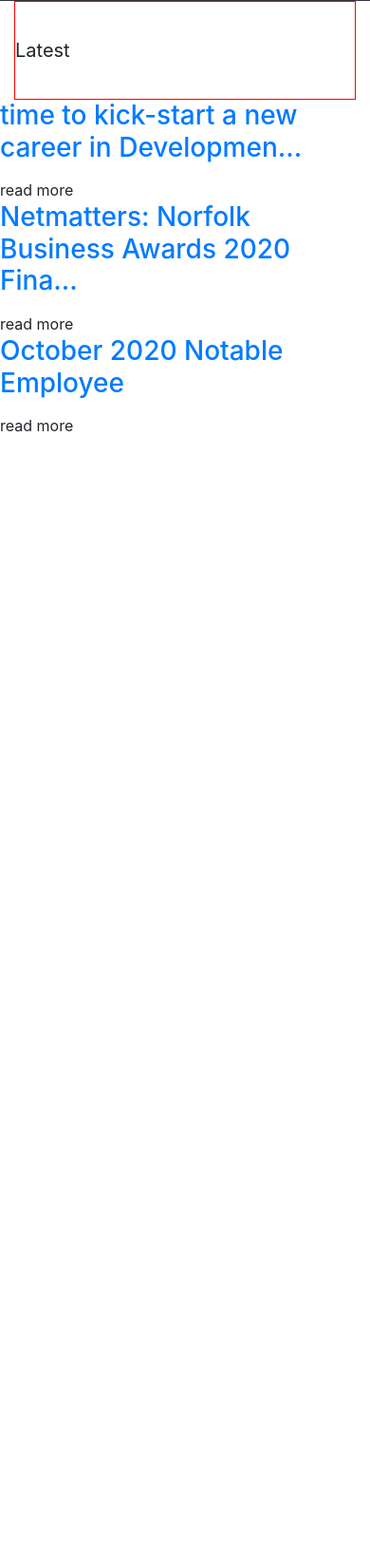
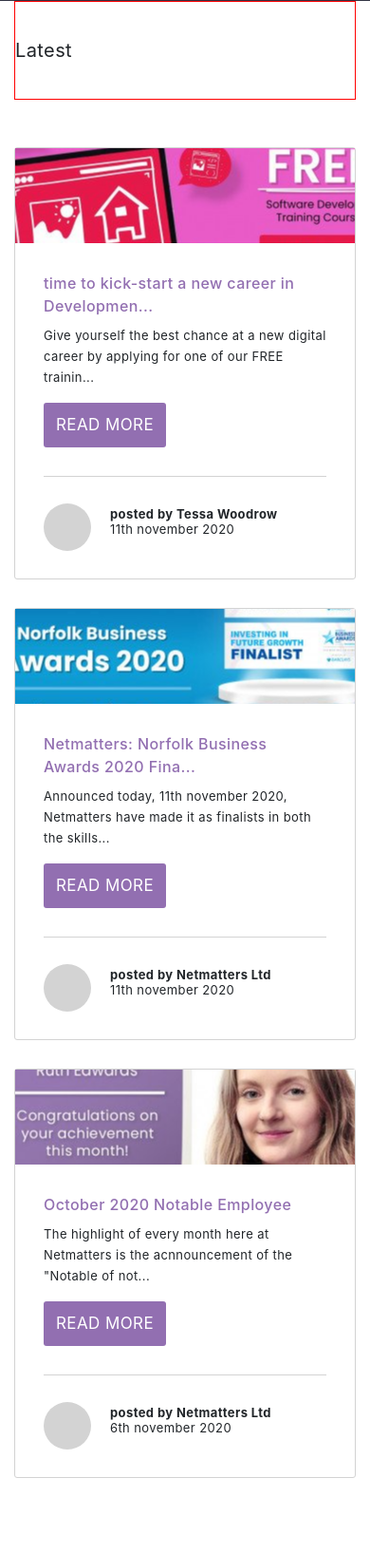
Before and after one commit to Gammage/PHP_JS_HTML_CSS_reflection, a PHP site: page / in a window 390 px wide. Shown: the part 3889-5525 px from the top of the page at 95% size. Before the commit the page ends 4344 px from the top, so only its background shows below. Run offline with PHP 8.4, Linux system fonts and the light colour scheme; some libraries are stand-ins or nearby versions.

Commit message:
Mobile news styling needs image styling. read desc.
Image needs to stretch with screen, but not overflow.

```diff
--- a/SCSS/styles.css
+++ b/SCSS/styles.css
@@ -243,7 +243,8 @@
 
 body {
   font-family: "Poppins", sans-serif;
-  background-color: grey;
+  letter-spacing: 0.4px;
+  background-color: lightgray;
   margin: 0;
   -webkit-box-sizing: border-box;
           box-sizing: border-box;
@@ -607,7 +608,6 @@ header .nav_menu {
 
 .background_culture .content {
   color: white;
-  letter-spacing: 0.4px;
 }
 
 .background_culture .content h1 {
@@ -661,6 +661,106 @@ header .nav_menu {
   padding: 40px 0px;
   font-size: 20px;
   line-height: 22px;
+}
+
+.news_container {
+  display: -webkit-box;
+  display: -ms-flexbox;
+  display: flex;
+  -webkit-box-orient: vertical;
+  -webkit-box-direction: normal;
+      -ms-flex-direction: column;
+          flex-direction: column;
+  width: auto;
+  padding: 50px 15px;
+  height: auto;
+}
+
+.news_container div[class*=news_entry] {
+  display: block;
+  width: auto;
+  border: 1px solid lightgray;
+  border-radius: 3px;
+  margin-bottom: 30px;
+}
+
+.news_container div[class*=news_entry] .news_image {
+  height: 100px;
+  width: auto;
+  background-position: center;
+  background-repeat: no-repeat;
+}
+
+.news_container div[class*=news_entry] .news_info {
+  margin: 30px;
+}
+
+.news_container div[class*=news_entry] .news_info h3 {
+  font-size: 16px;
+  line-height: 24px;
+  color: #926fb1;
+}
+
+.news_container div[class*=news_entry] .news_info p {
+  font-size: 13px;
+  line-height: 22px;
+}
+
+.news_container div[class*=news_entry] .news_info .news_button {
+  display: block;
+  text-align: center;
+  height: 47px;
+  width: 129px;
+  border-radius: 3px;
+  font-size: 17px;
+  margin: left;
+  line-height: 47px;
+  text-transform: uppercase;
+  text-decoration: none;
+  color: white;
+  background-color: #926fb1;
+}
+
+.news_container div[class*=news_entry] .news_info .news_author {
+  display: -webkit-box;
+  display: -ms-flexbox;
+  display: flex;
+  border-top: 1px solid lightgray;
+  width: auto;
+  height: 78px;
+  margin-top: 30px;
+}
+
+.news_container div[class*=news_entry] .news_info .news_author .author_image {
+  margin-top: 28px;
+  height: 50px;
+  width: 50px;
+  background-color: lightgray;
+  border-radius: 50%;
+}
+
+.news_container div[class*=news_entry] .news_info .news_author .posted_by {
+  margin-top: 39px;
+  display: block;
+  width: auto;
+  font-size: 14px;
+  margin-left: 20px;
+}
+
+.news_container div[class*=news_entry] .news_info .news_author .posted_by p {
+  line-height: 0px;
+}
+
+.news_container .news_entry_one .news_image {
+  background-image: url(../images/news_image_one.jpg);
+}
+
+.news_container .news_entry_two .news_image {
+  background-image: url(../images/news_image_two.jpg);
+}
+
+.news_container .news_entry_three .news_image {
+  background-image: url(../images/news_image_three.jpg);
 }
 
 @media (min-width: 768px) {
--- a/SCSS/styles.scss
+++ b/SCSS/styles.scss
@@ -9,7 +9,8 @@
 //
 body {
     font-family: "Poppins", sans-serif;
-    background-color: grey;
+    letter-spacing: 0.4px;
+    background-color: lightgray;
     margin: 0;
     box-sizing: border-box;
     height: 5000px;
@@ -385,12 +386,10 @@ header {
     height: auto;
     padding: 50px 15px;
     margin-top: 50px; // eyeballed it m8!
-
     background-color: #333645;
 
     .content {
         color: white;
-        letter-spacing: 0.4px;
 
         h1 {
             text-transform: uppercase;
@@ -446,6 +445,115 @@ header {
         padding: 40px 0px;
         font-size: 20px;
         line-height: 22px;
+    }
+}
+
+.news_container {
+    display: flex;
+    flex-direction: column;
+    width: auto;
+    padding: 50px 15px;
+    height: auto;
+
+    div[class*=news_entry]{
+        display: block;
+        width: auto;
+        border: 1px solid lightgray;
+        border-radius: 3px;
+        margin-bottom: 30px;
+
+        .news_image {
+            height: 100px;
+            width: auto;
+            background-position: center;
+            background-repeat: no-repeat;
+            // background-size: cover;
+        }
+
+        .news_info {
+
+            margin: 30px;
+
+            h3 {
+                font-size: 16px;
+                line-height: 24px;
+                color: #926fb1;
+            }
+
+            p {
+                font-size: 13px;
+                line-height: 22px;
+            }
+
+            .news_button {
+                display: block;
+                text-align: center;
+                height: 47px;
+                width: 129px;
+                border-radius: 3px;
+                font-size: 17px;
+                margin: left;
+                line-height: 47px;
+                text-transform: uppercase;
+                text-decoration: none;
+                color: white;
+                background-color: #926fb1;
+            }
+
+            .news_author {
+                display: flex;
+                border-top: 1px solid lightgray;
+                width: auto;
+                height: 78px;
+                // padding-top: 30px 0px 0px 0px;
+                margin-top: 30px;
+                // line-height: 78px;
+
+                .author_image {
+                    margin-top: 28px;
+                    height: 50px;
+                    width: 50px;
+                    background-color: lightgray;
+                    border-radius: 50%;
+                }
+
+                .posted_by {
+                    margin-top: 39px;
+                    display: block;
+                    width: auto;
+                    font-size: 14px;
+                    margin-left: 20px;
+
+                    p {
+                        line-height: 0px;
+                    }
+                }
+            }
+        }
+    }
+
+    .news_entry_one {
+
+        .news_image {
+
+            background-image: url(../images/news_image_one.jpg);
+        }
+    }
+
+    .news_entry_two {
+
+        .news_image {
+
+            background-image: url(../images/news_image_two.jpg);
+        }
+    }
+
+    .news_entry_three {
+
+        .news_image {
+
+            background-image: url(../images/news_image_three.jpg);
+        }
     }
 }
 
--- a/index.html
+++ b/index.html
@@ -257,16 +257,14 @@
                     </div>
                 </div>
                 <div class="news_info">
-                    <a href="#">
-                        <h3>
-                            time to kick-start a new career in Developmen...
-                        </h3>
-                    </a>
-                    <p></p>
-                    <a>read more</a>
-                    <div class="news_user">
-                        <div class="user_details">
-                            <div class="posted_by"></div>
+                    <a href="#"><h3>time to kick-start a new career in Developmen...</h3></a>
+                    <p>Give yourself the best chance at a new digital career by applying for one of our FREE trainin...</p>
+                    <a href="#" class="news_button">read more</a>
+                    <div class="news_author"> <!-- maybe for jscript, this would change -->
+                        <div class="author_image"></div>
+                        <div class="posted_by">
+                            <p><b>posted by Tessa Woodrow</b></p>
+                            <p>11th november 2020</p>
                         </div>
                     </div>
                 </div>
@@ -277,16 +275,14 @@
                     </div>
                 </div>
                 <div class="news_info">
-                    <a href="#">
-                        <h3>
-                            Netmatters: Norfolk Business Awards 2020 Fina...
-                        </h3>
-                    </a>
-                    <p></p>
-                    <a>read more</a>
-                    <div class="news_user">
-                        <div class="user_details">
-                            <div class="posted_by"></div>
+                    <a href="#"><h3>Netmatters: Norfolk Business Awards 2020 Fina...</h3></a>
+                    <p>Announced today, 11th november 2020, Netmatters have made it as finalists in both the skills...</p>
+                    <a href="#" class="news_button">read more</a>
+                    <div class="news_author"> <!-- maybe for jscript, this would change -->
+                        <div class="author_image"></div>
+                        <div class="posted_by">
+                            <p><b>posted by Netmatters Ltd</b></p>
+                            <p>11th november 2020</p>
                         </div>
                     </div>
                 </div>
@@ -297,16 +293,14 @@
                     </div>
                 </div>
                 <div class="news_info">
-                    <a href="#">
-                        <h3>
-                            October 2020 Notable Employee
-                        </h3>
-                    </a>
-                    <p></p>
-                    <a>read more</a>
-                    <div class="news_user">
-                        <div class="user_details">
-                            <div class="posted_by"></div>
+                    <a href="#"><h3>October 2020 Notable Employee</h3></a>
+                    <p>The highlight of every month here at Netmatters is the acnnouncement of the "Notable of not...</p>
+                    <a href="#" class="news_button">read more</a>
+                    <div class="news_author"> <!-- maybe for jscript, this would change -->
+                        <div class="author_image"></div>
+                        <div class="posted_by">
+                            <p><b>posted by Netmatters Ltd</b></p>
+                            <p>6th november 2020</p>
                         </div>
                     </div>
                 </div>
```
Also changed, not shown: Images/news_image_one.jpg (added), Images/news_image_three.jpg (added), Images/news_image_two.jpg (added), 1 other file.
